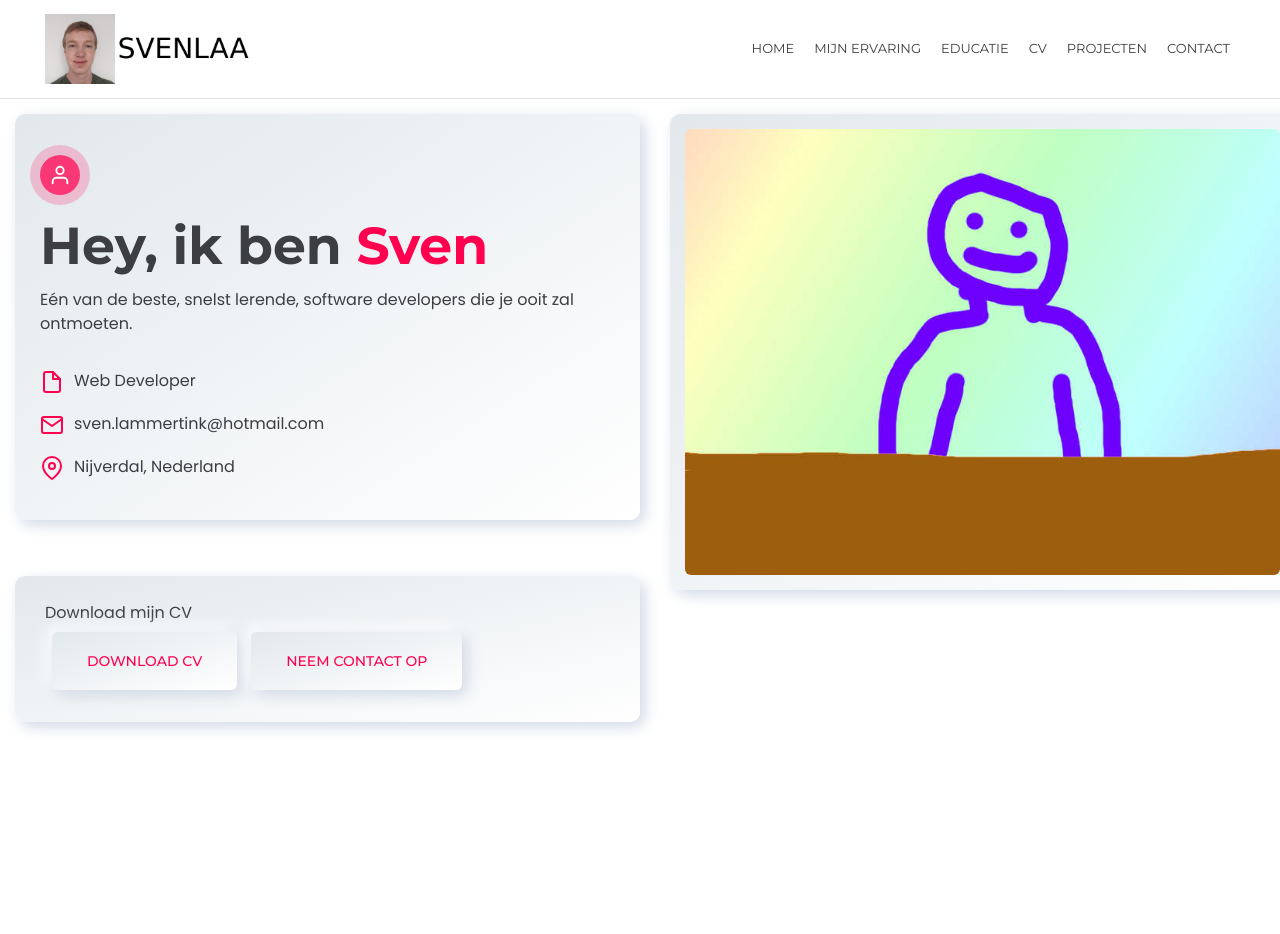
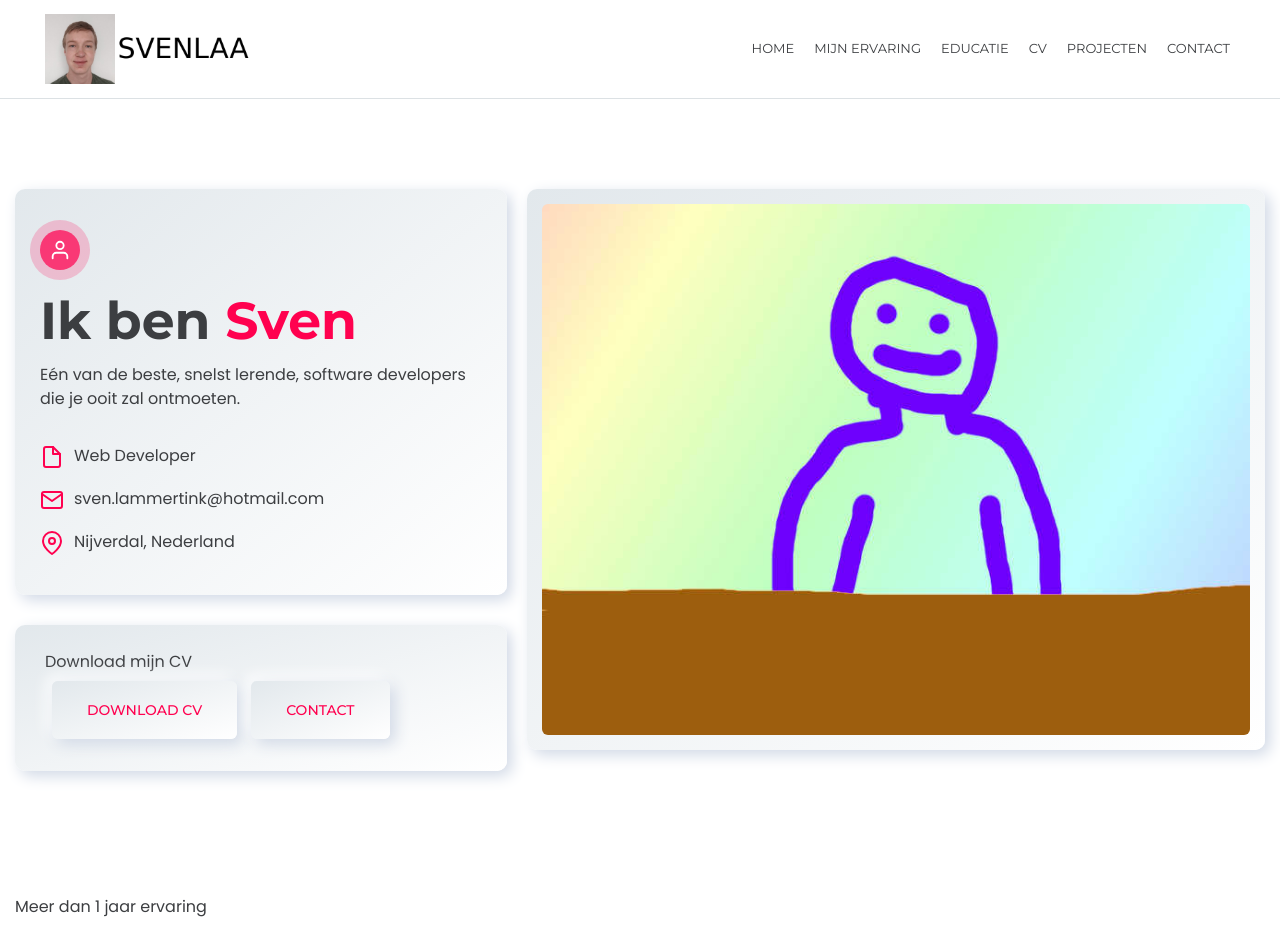
Before and after one commit to Svenlaa/cv-site, a Next.js app: page / in a window 1280 px wide. Before the commit the page ends 800 px from the top, so only its background shows below. Built offline with nearby package versions, Linux system fonts and the light colour scheme.

Commit message:
Actually optimize it for desktop

```diff
--- a/src/components/UI/CircleButton.tsx
+++ b/src/components/UI/CircleButton.tsx
@@ -1,10 +1,10 @@
 import clsx from "clsx";
-import { type ReactNode } from "react";
+import { type MouseEventHandler, type ReactNode } from "react";
 
 type Props = {
-  onClick: JSX.IntrinsicElements["button"]["onClick"];
+  onClick: MouseEventHandler<HTMLButtonElement>;
   icon: ReactNode;
-  className?: JSX.IntrinsicElements["button"]["className"];
+  className?: string;
 };
 const CircleButton = ({ onClick, icon, className }: Props) => {
   return (
--- a/src/components/UI/HoverButton.tsx
+++ b/src/components/UI/HoverButton.tsx
@@ -8,8 +8,7 @@ type Props = {
   title?: string;
   className?: string;
 };
-const HoverButton = ({ href, label, title, className }: Props) => {
-  return (
+const HoverButton = ({ href, label, title, className }: Props) => (
   <Link href={href} className="group" title={title || undefined}>
     <span
       className={clsx(
@@ -21,6 +20,5 @@ const HoverButton = ({ href, label, title, className }: Props) => {
     </span>
   </Link>
 );
-};
 
 export default HoverButton;
--- a/src/pages/_app.tsx
+++ b/src/pages/_app.tsx
@@ -2,12 +2,8 @@ import { type AppType } from "next/dist/shared/lib/utils";
 
 import "../styles/globals.css";
 
-const MyApp: AppType = ({ Component, pageProps }) => {
-  return (
-    <>
-      <Component {...pageProps} />
-    </>
-  );
-};
+const MyApp: AppType = ({ Component, pageProps }) => (
+  <Component {...pageProps} />
+);
 
 export default MyApp;
--- a/src/pages/index.tsx
+++ b/src/pages/index.tsx
@@ -29,16 +29,16 @@ const Home: NextPage = () => (
     </Head>
 
     <NavBar />
-    <main className="container mx-auto flex flex-col gap-[15px] p-[15px]">
-      <div className="flex flex-col gap-[10px] lg:max-h-[80vh] lg:flex-wrap">
-        <div className="group mb-[36px] h-full lg:w-1/2">
+    <main className="mx-auto flex max-w-screen-xl flex-col gap-[15px] p-[15px]">
+      <div className="flex h-fit grid-flow-col flex-col gap-[10px] md:grid md:grid-cols-[2fr,_3fr] md:grid-rows-[2fr,_1fr] md:gap-[20px] md:pt-[75px] md:pb-[62px]">
+        <div className="group h-full" id="home">
           <section className="w-full rounded-[10px] bg-gradient-to-br from-white0 to-white p-[25px] pt-[41px] shadow-white3 duration-400 group-hover:translate-y-[-5px]">
             <div className="mb-[30px]">
               <div className="relative mb-[20px] flex h-[40px] w-[40px] flex-row items-center justify-center rounded-full bg-prime/70 after:absolute after:h-[60px] after:w-[60px] after:rounded-full after:bg-prime/20 ">
                 <FiUser className="trans top-0 left-0 z-10 aspect-square items-center text-[22px] text-white" />
               </div>
               <h2 className="mb-[11px] font-nav text-[32px] font-bold leading-[40px] lg:text-[52px] lg:leading-[62px]">
-                Hey, ik ben <span className="text-prime">Sven</span>
+                Ik ben <span className="text-prime">Sven</span>
               </h2>
               <p className="text-[16px] leading-6">
                 Eén van de beste, snelst lerende, software developers die je
@@ -55,27 +55,28 @@ const Home: NextPage = () => (
             </div>
           </section>
         </div>
-        <section className="my-[10px] h-full rounded-[10px] bg-gradient-to-br from-white0 to-white px-[20px] py-[15px] shadow-white3 lg:w-1/2">
+        <section className="my-[10px] h-min rounded-[10px] bg-gradient-to-br from-white0 to-white px-[20px] py-[15px] shadow-white3">
           <div className="p-[10px]">
             <span className="mb-[20px]">Download mijn CV</span>
             <div className="flex flex-row flex-wrap">
               <HoverButton
                 className="m-[7px] w-fit whitespace-nowrap py-[15px] px-[35px] font-nav !text-[14px] font-medium uppercase !text-prime group-hover:!text-white"
                 label="Download CV"
-                href="./yes"
+                href="./CV_button"
               />
               <HoverButton
                 className="m-[7px] w-fit whitespace-nowrap py-[15px] px-[35px] font-nav !text-[14px] font-medium uppercase !text-prime group-hover:!text-white"
-                label="Neem contact op"
+                label="Contact"
                 href="#contact"
               />
             </div>
           </div>
         </section>
-        <section className="rounded-[10px] bg-gradient-to-br from-white0 to-white p-[15px] shadow-white3 lg:ml-5 lg:w-1/2">
+        <section className="col-start-2 row-span-2 h-min rounded-[10px] bg-gradient-to-br from-white0 to-white p-[15px] shadow-white3">
           <div className="relative z-10 aspect-[1.333] w-full overflow-hidden rounded-md">
             <Image
               src="/NewPic.jpg"
+              priority
               fill
               alt="Sven Lammertink achter een beelscherm"
               className="absolute z-0 transition-all duration-400 ease-in-out hover:scale-110"
@@ -83,6 +84,9 @@ const Home: NextPage = () => (
           </div>
         </section>
       </div>
+      <div>
+        <span>Meer dan 1 jaar ervaring</span>
+      </div>
     </main>
   </>
 );
```
Lines whose indentation alone changed are shown as unchanged.
